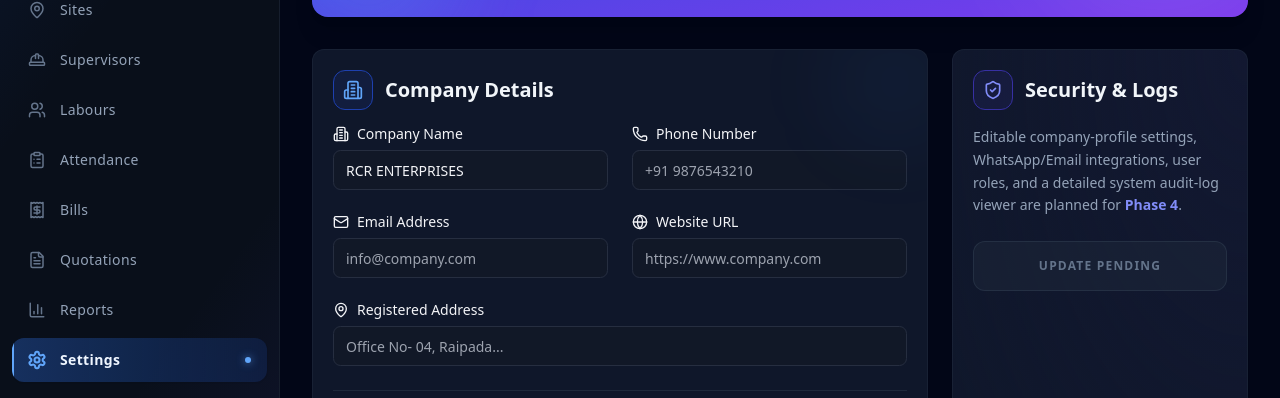
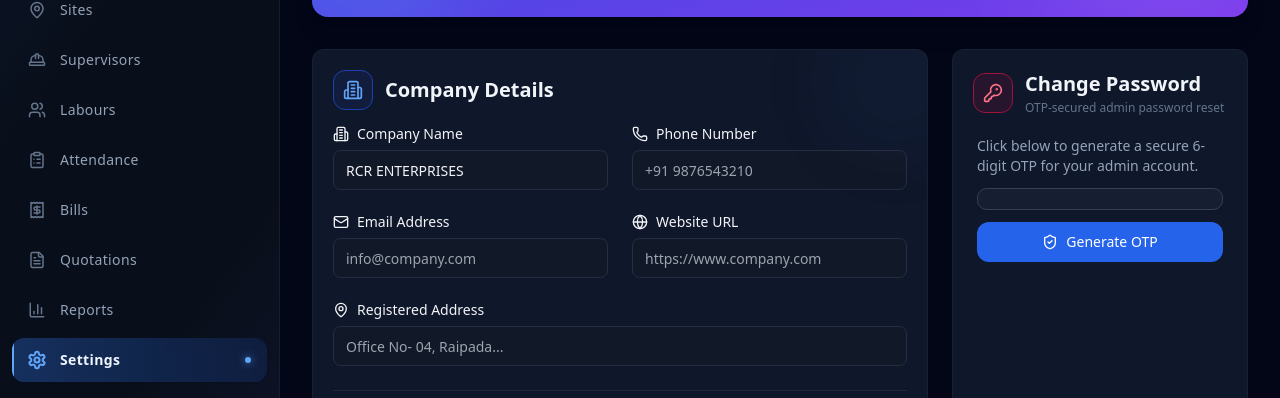
Before and after one commit to erprcrwebxcrafting/RCR-ERP, a Next.js app: page /admin/settings in a window 1280 px wide. Shown: the part 225-623 px from the top of the page. Built offline with nearby package versions, Linux system fonts and the light colour scheme; no server answers; the database is empty.

Commit message:
chore: Remove placeholder Security and Logs card from settings page

```diff
--- a/src/app/admin/settings/page.tsx
+++ b/src/app/admin/settings/page.tsx
@@ -50,26 +50,6 @@ export default async function SettingsPage() {
           <SettingsForm settings={globalSettings} />
         </Card>
 
-        {/* Security / Audit Log Planner */}
-        <Card className="group relative overflow-hidden transition-all duration-300 hover:shadow-xl hover:-translate-y-1 border-slate-200 dark:border-slate-800/60 bg-white dark:bg-slate-900 bg-[radial-gradient(ellipse_at_top_right,_var(--tw-gradient-stops))] from-indigo-50/50 to-white dark:from-indigo-950/20 dark:to-slate-900">
-          <CardHeader className="pb-4">
-            <div className="flex items-center gap-3">
-               <div className="h-10 w-10 rounded-xl bg-indigo-50 dark:bg-indigo-900/20 border border-indigo-100 dark:border-indigo-800 flex items-center justify-center text-indigo-600 dark:text-indigo-400">
-                  <ShieldCheck className="h-5 w-5" />
-               </div>
-               <CardTitle className="text-xl font-bold text-slate-800 dark:text-slate-100">Security & Logs</CardTitle>
-            </div>
-          </CardHeader>
-          <CardContent>
-            <p className="text-sm text-slate-600 dark:text-slate-400 leading-relaxed font-medium">
-              Editable company-profile settings, WhatsApp/Email integrations, user roles, and a detailed system audit-log viewer are planned for <span className="font-bold text-indigo-600 dark:text-indigo-400">Phase 4</span>.
-            </p>
-            <div className="mt-6 p-4 rounded-xl bg-slate-100/50 dark:bg-slate-800/50 border border-slate-200/50 dark:border-slate-700/50">
-              <p className="text-xs text-center text-slate-500 font-bold uppercase tracking-widest">Update Pending</p>
-            </div>
-          </CardContent>
-        </Card>
-
         {/* Change Admin Password Card */}
         <Card className="group relative overflow-hidden transition-all duration-300 hover:shadow-xl hover:-translate-y-1 border-slate-200 dark:border-slate-800/60 bg-white dark:bg-slate-900">
           <CardHeader className="pb-4">
```
